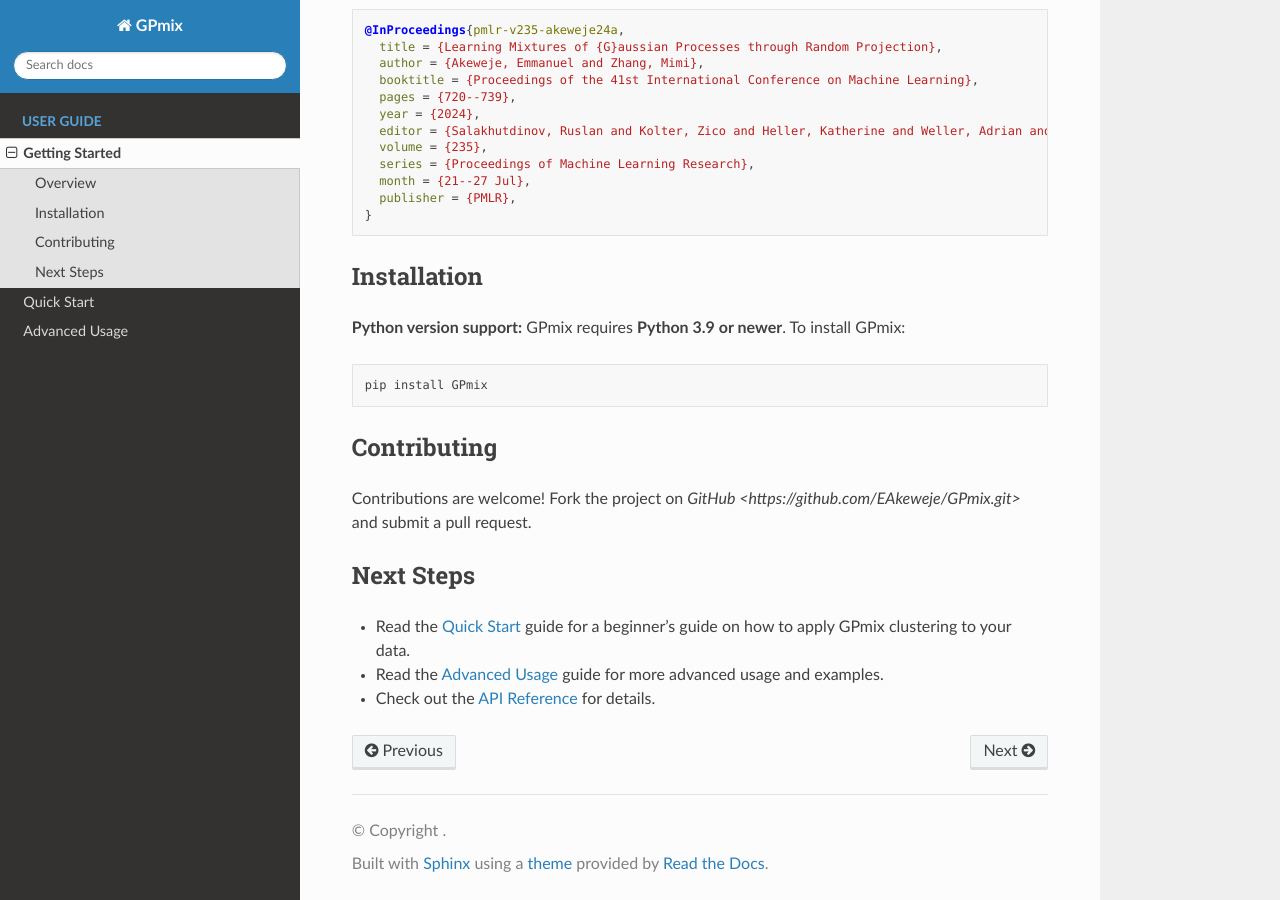
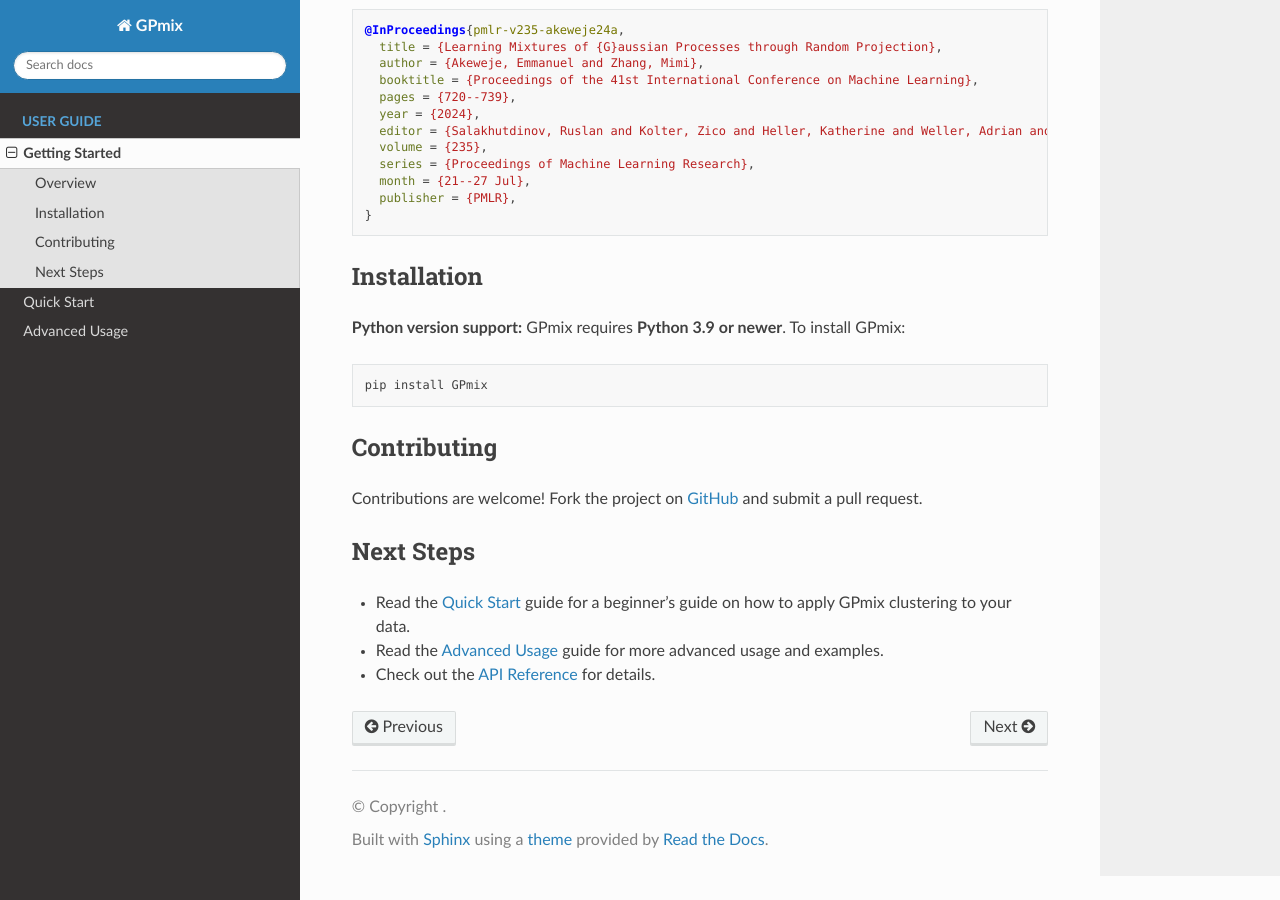
Before and after one commit to EAkeweje/GPmix, a Sphinx documentation site: the page built from docs/source/getting-started.rst, in a window 1280 px wide and 900 px high, scrolled down 543 px. Built offline with Sphinx 7.4.7 and the Read the Docs theme 3.1.0, drawn with Linux system fonts in a browser that asks for light colours.

Commit message:
fix getting-started.rst

```diff
--- a/docs/source/getting-started.rst
+++ b/docs/source/getting-started.rst
@@ -42,7 +42,7 @@ Installation
 Contributing
 ------------
 
-Contributions are welcome! Fork the project on `GitHub <https://github.com/EAkeweje/GPmix.git>` and submit a pull request.
+Contributions are welcome! Fork the project on `GitHub <https://github.com/EAkeweje/GPmix.git>`_ and submit a pull request.
 
 Next Steps
 ----------
```
